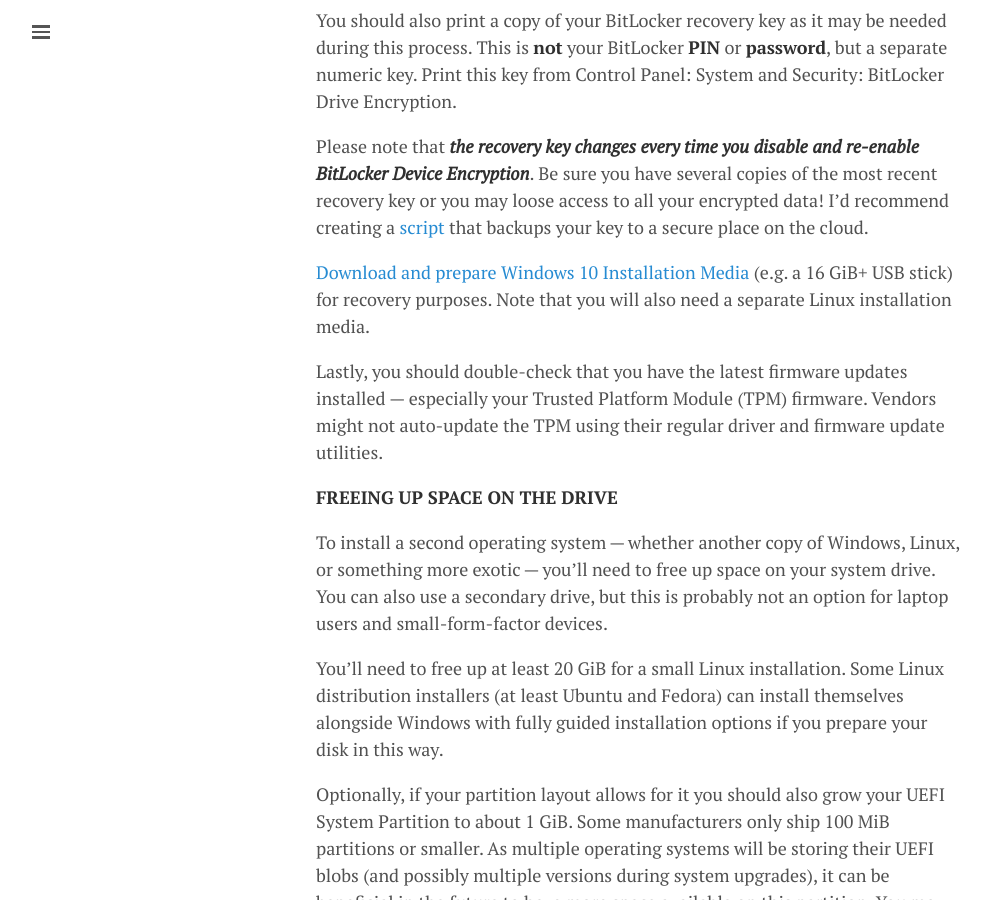
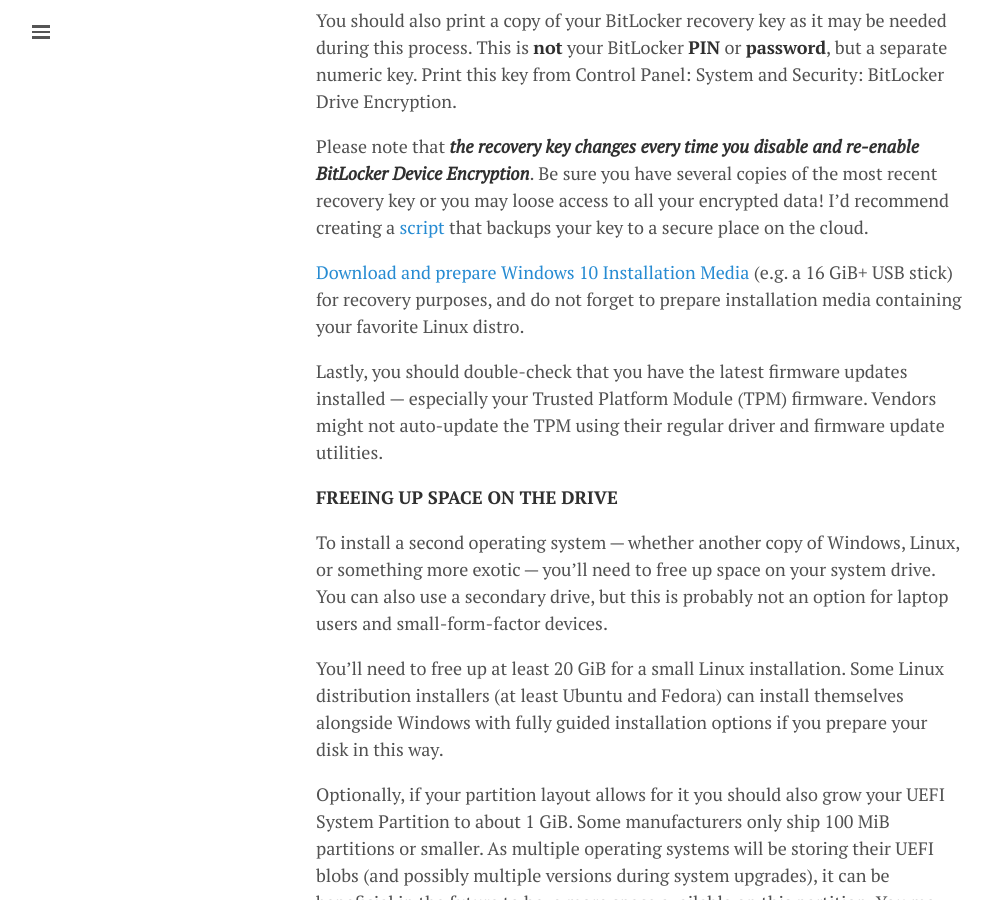
Before and after one commit to lgeurts/lgeurts.github.io, a Jekyll site: the page built from _posts/2019-03-19-dual-booting-windows-and-linux.md, in a window 1280 px wide and 900 px high, scrolled down 1087 px. Shown: the whole window, without its empty margins (0-993 px from the left). Built offline with Jekyll 4.4.1, drawn with Linux system fonts in a browser that asks for light colours; nearby versions of some CDN libraries; comment, search, counter and statistics services are not loaded.

Commit message:
Update 2019-03-19-dual-booting-windows-and-linux.md

```diff
--- a/_posts/2019-03-19-dual-booting-windows-and-linux.md
+++ b/_posts/2019-03-19-dual-booting-windows-and-linux.md
@@ -22,7 +22,7 @@
 Please note that ***the recovery key changes every time you disable and re-enable BitLocker Device Encryption***.
 Be sure you have several copies of the most recent recovery key or you may loose access to all your encrypted data! I'd recommend creating a [script](https://blog.ahasayen.com/how-to-backup-bitlocker-keys/) that backups your key to a secure place on the cloud.
 
-[Download and prepare Windows 10 Installation Media](https://www.microsoft.com/en-us/software-download/windows10) (e.g. a 16 GiB+ USB stick) for recovery purposes. Note that you will also need a separate Linux installation media.
+[Download and prepare Windows 10 Installation Media](https://www.microsoft.com/en-us/software-download/windows10) (e.g. a 16 GiB+ USB stick) for recovery purposes, and do not forget to prepare installation media containing your favorite Linux distro.
 
 Lastly, you should double-check that you have the latest firmware updates installed — especially your Trusted Platform Module (TPM) firmware. Vendors might not auto-update the TPM using their regular driver and firmware update utilities.
 
```
